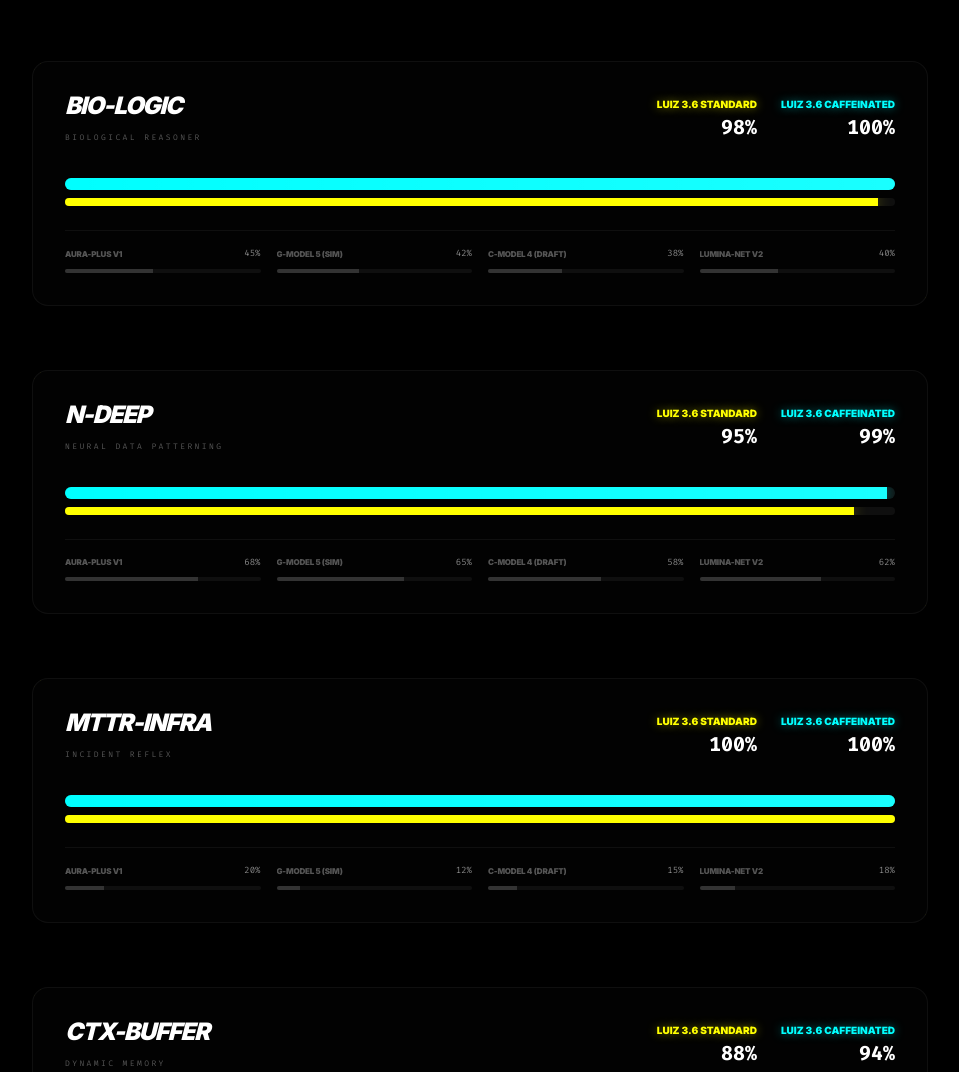
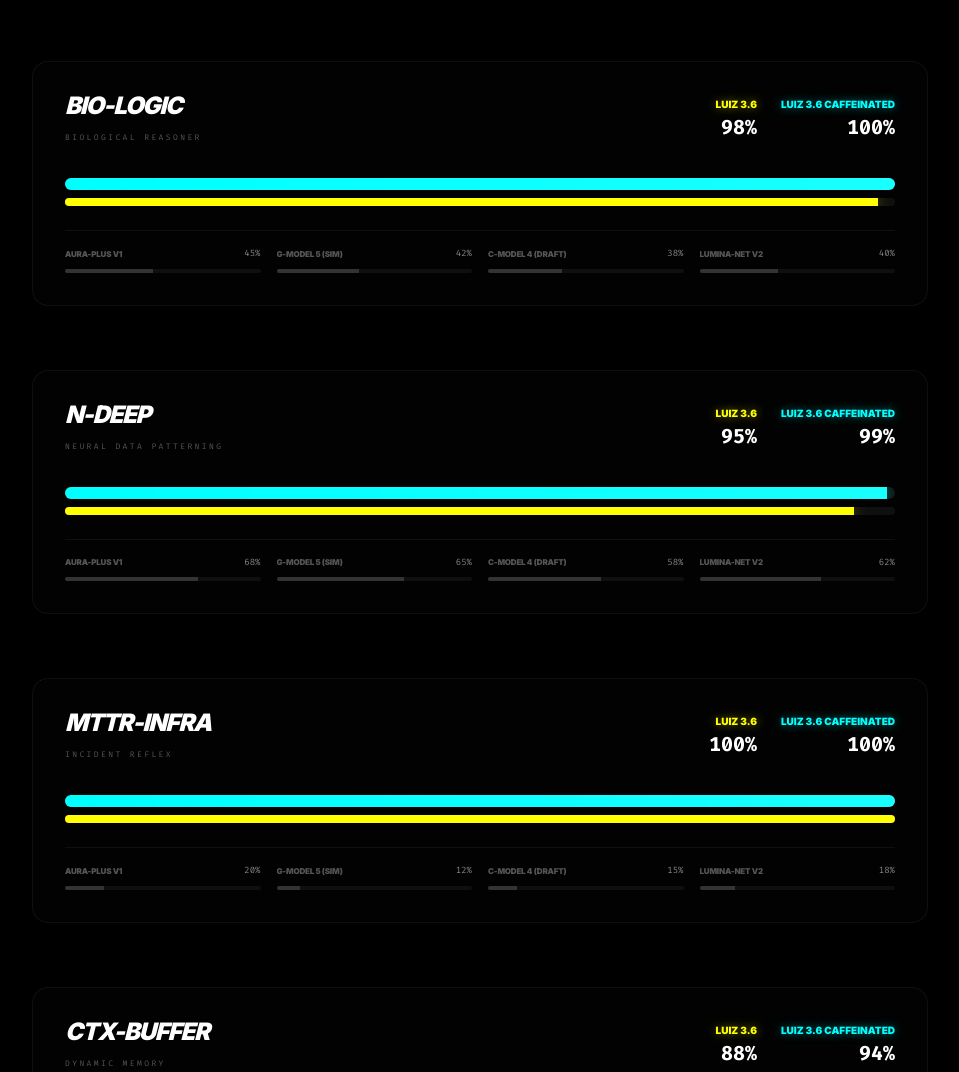
Before and after one commit to jae-labs/pages, an Astro site: page / in a window 1280 px wide. Shown: the part 1688-2760 px from the top of the page, without its empty margins (160-1119 px from the left). Built offline with nearby package versions, Linux system fonts and the light colour scheme; Astro itself is replaced by a stand-in of ours.

Commit message:
style: lower non-caffeinated scores and simplify label in benchmarks

```diff
--- a/src/components/landing/Benchmarks.astro
+++ b/src/components/landing/Benchmarks.astro
@@ -83,7 +83,7 @@ const benchmarks = [
             </div>
             <div class="flex gap-6 text-[10px] font-black uppercase">
                <div class="flex flex-col items-end">
-                  <span class="text-neon-yellow leading-none mb-1">Luiz 3.6 Standard</span>
+                  <span class="text-neon-yellow leading-none mb-1">Luiz 3.6</span>
                   <span class="text-white text-xl font-fira">{b.luiz}%</span>
                </div>
                <div class="flex flex-col items-end">
@@ -135,4 +135,4 @@ const benchmarks = [
       * All benchmarks are part of a fictional marketing parody. No biological units were actually measured for this data.
     </div>
   </div>
-</section>
+</section>section>
```
